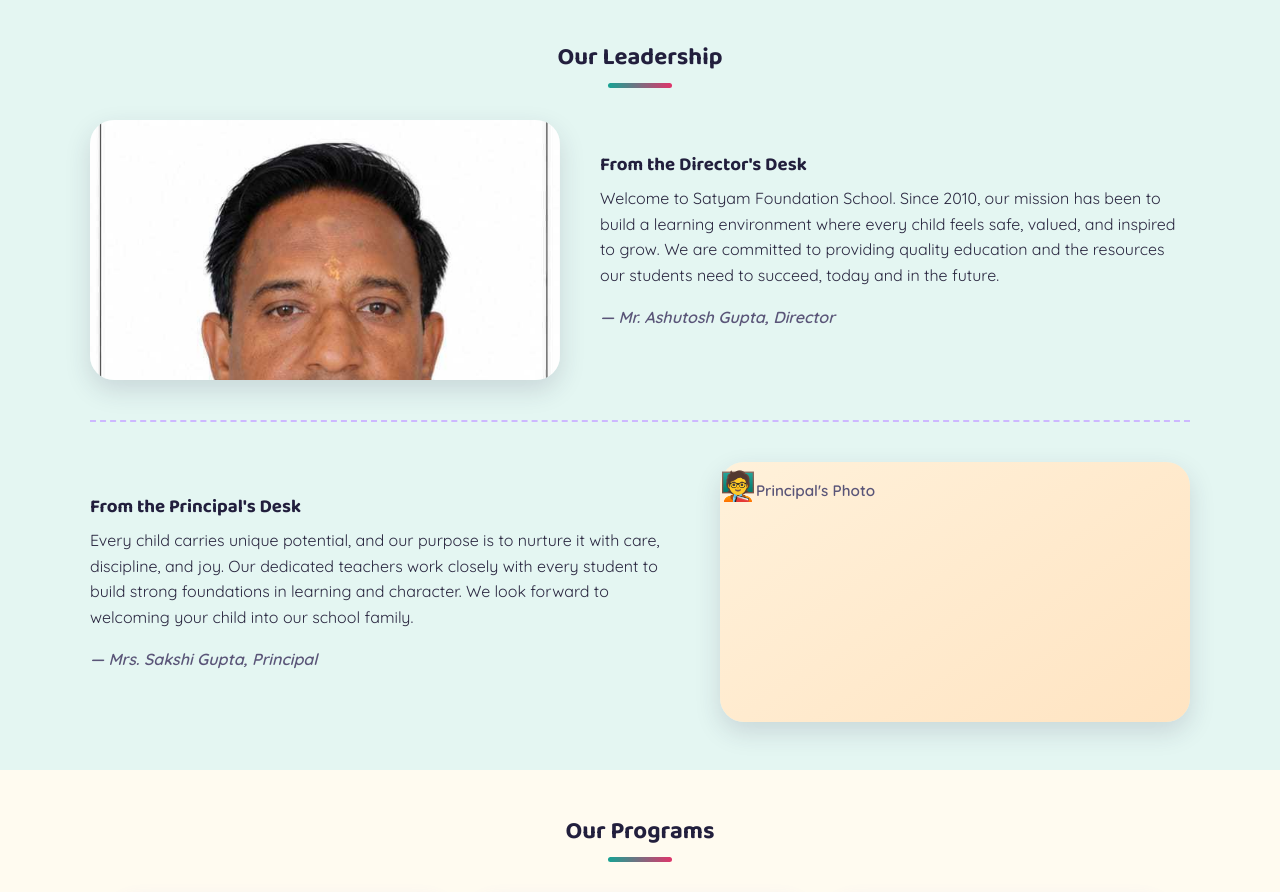
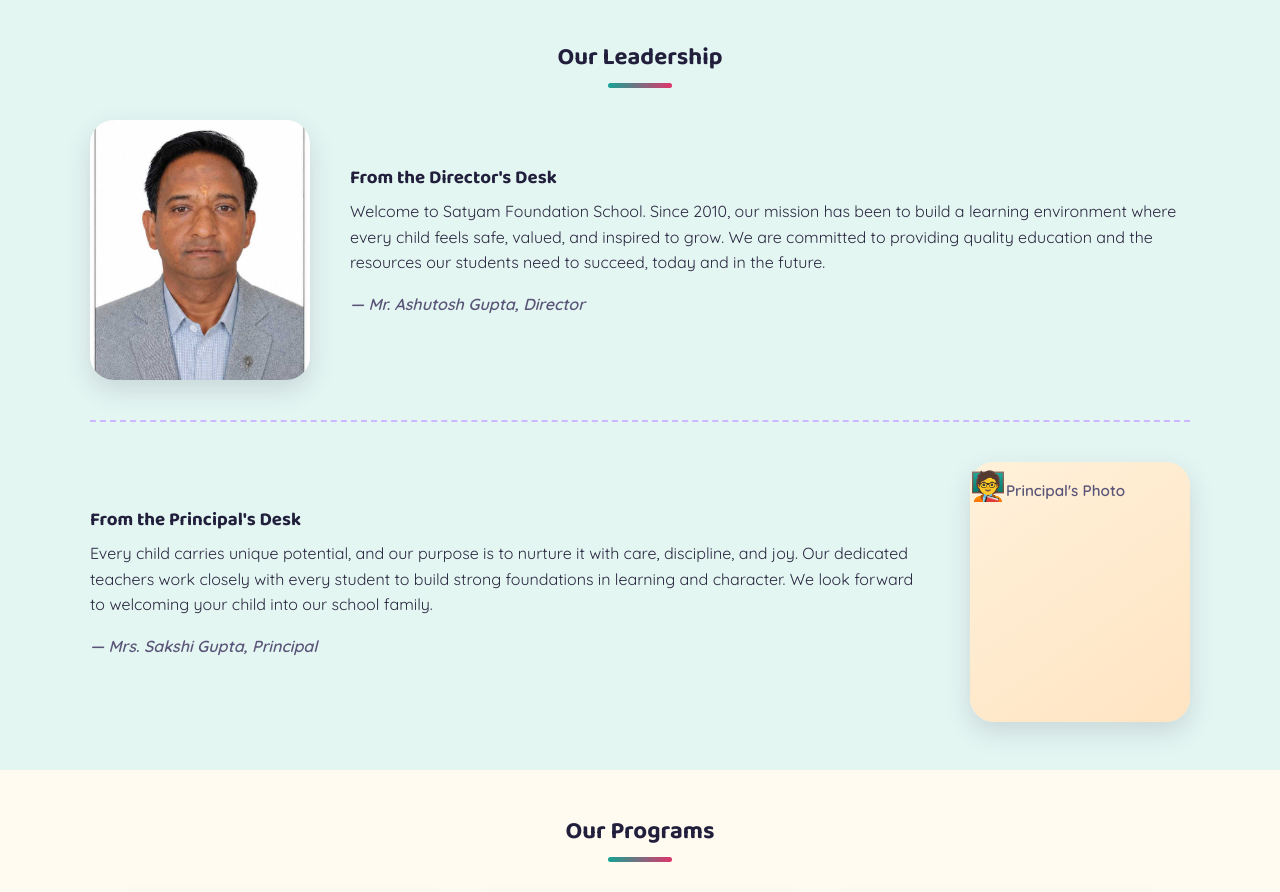
Before and after one commit to saniya-gupta-gammaedge/Satyam-foundation-school, a React (Vite) app: page / in a window 1280 px wide. Shown: the part 1040-1932 px from the top of the page. Built offline with nearby package versions, Linux system fonts and the light colour scheme.

Commit message:
Edited the photo block

```diff
--- a/src/App.css
+++ b/src/App.css
@@ -368,7 +368,9 @@
 
 .section-image.small {
   height: 260px;
-  flex: 1 1 200px;
+  width: 220px;
+  max-width: 100%;
+  flex: 0 0 auto;
   object-position: top;
 }
 
```
